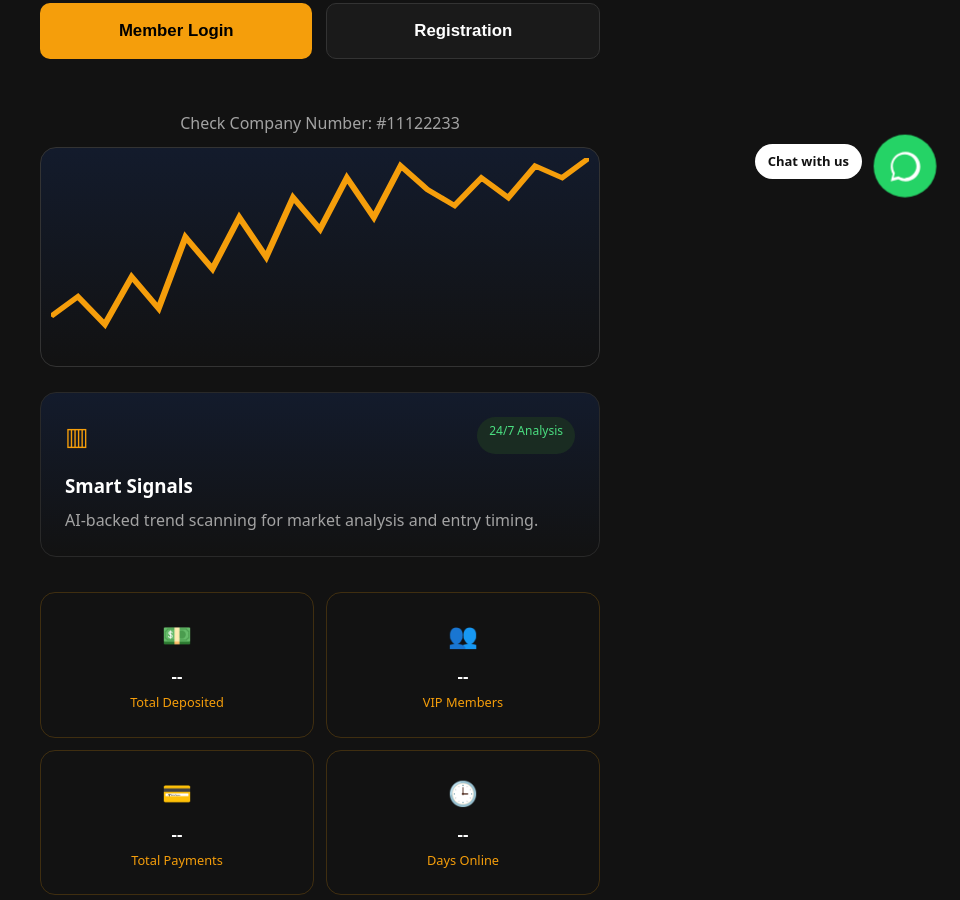
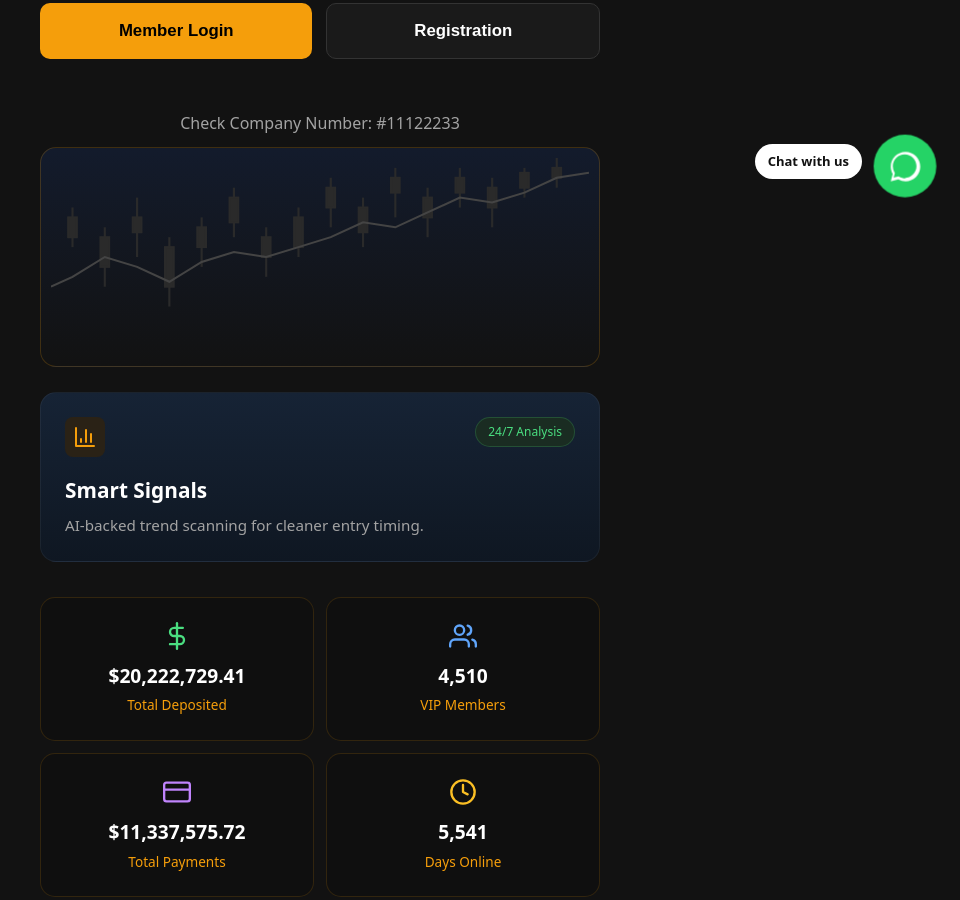
Before and after one commit to Taymiano/24hrsforextrader, a plain HTML site: page index.html in a window 1280 px wide. Shown: the part 579-1479 px from the top of the page, without its empty margins (320-1280 px from the left). Drawn offline with Linux system fonts and the light colour scheme.

Commit message:
Update index.html

```diff
--- a/index.html
+++ b/index.html
@@ -1,4 +1,3 @@
-
 <!DOCTYPE html>
 <html lang="en">
 <head>
@@ -38,6 +37,7 @@ body {
   padding:0 20px;
 }
 
+/* PAGE NAVIGATION */
 .page { display:none; }
 .page.active { display:block; }
 
@@ -88,6 +88,7 @@ header {
   font-size:1rem;
   overflow:hidden;
   text-overflow:ellipsis;
+  white-space:nowrap;
 }
 
 .nav-actions {
@@ -187,49 +188,58 @@ header {
 .chart {
   width:100%;
   height:220px;
-  border:1px solid var(--border);
+  border:1px solid rgba(245,158,11,.2); /* Slight orange tint on border */
   border-radius:16px;
   margin-bottom:25px;
   padding:10px;
   background:linear-gradient(180deg,#131b2c,#121212);
 }
 
-.chart svg {
-  width:100%;
-  height:100%;
-}
-
 /* SIGNALS */
 .signals {
-  background:linear-gradient(180deg,#131b2c,#121212);
-  border:1px solid #292929;
+  border:1px solid rgba(255,255,255,0.05);
+  background:linear-gradient(180deg, #162335 0%, #0f1722 100%);
   border-radius:16px;
   padding:24px;
   margin-bottom:35px;
+  text-align: left;
 }
 
 .signal-top {
   display:flex;
   justify-content:space-between;
+  align-items:flex-start;
   margin-bottom:18px;
 }
 
 .signal-icon {
-  color:var(--orange);
-  font-size:25px;
+  background:#2a2216;
+  padding:8px;
+  border-radius:8px;
+  display:flex;
+  align-items:center;
+  justify-content:center;
 }
 
 .badge {
   background:#1a2c22;
+  border:1px solid rgba(74, 222, 128, 0.2);
   color:#4ade80;
   padding:5px 12px;
   border-radius:20px;
   font-size:.75rem;
 }
 
+.signals h3 {
+  color:#ffffff;
+  font-size:1.3rem;
+  margin-bottom:8px;
+}
+
 .signals p {
-  color:var(--muted);
-  margin-top:8px;
+  color:#a3a3a3;
+  font-size:0.95rem;
+  margin-top:0;
 }
 
 /* STATISTICS */
@@ -241,26 +251,28 @@ header {
 }
 
 .stat {
-  border:1px solid rgba(245,158,11,.2);
+  background:#0f0f0f;
+  border:1px solid rgba(245,158,11,.15);
   border-radius:15px;
   padding:24px 10px;
   text-align:center;
 }
 
 .stat-icon {
-  font-size:24px;
-  margin-bottom:10px;
+  display:flex;
+  justify-content:center;
+  margin-bottom:12px;
 }
 
 .stat-value {
-  font-size:1.05rem;
+  font-size:1.2rem;
   font-weight:700;
   overflow-wrap:anywhere;
 }
 
 .stat-label {
   color:var(--orange);
-  font-size:.8rem;
+  font-size:0.85rem;
   margin-top:5px;
 }
 
@@ -335,6 +347,9 @@ header {
   text-decoration:none;
   color:white;
   font-weight:700;
+  width: 100%;
+  border: none;
+  cursor: pointer;
 }
 
 .blue { background:#2563eb; }
@@ -393,7 +408,7 @@ footer {
   border:1px solid var(--border);
   border-radius:12px;
   padding:35px;
-  box-shadow:0 10px 30px rgba(0,0,0,.5);
+  box-shadow:0 10px 30px rgb>a(0,0,0,.5);
 }
 
 .auth-header {
@@ -666,49 +681,135 @@ footer {
   </div>
 
   <div class="chart">
-    <svg viewBox="0 0 100 50" preserveAspectRatio="none">
+    <!-- Detailed Candlestick & Line Chart SVG -->
+    <svg viewBox="0 0 500 200" preserveAspectRatio="none" style="width:100%; height:100%;">
+      <!-- Candlesticks -->
+      <g stroke="#2a2a2a" stroke-width="2">
+        <line x1="20" y1="50" x2="20" y2="90" />
+        <rect x="16" y="60" width="8" height="20" fill="#2a2a2a" />
+
+        <line x1="50" y1="70" x2="50" y2="130" />
+        <rect x="46" y="80" width="8" height="30" fill="#2a2a2a" />
+
+        <line x1="80" y1="40" x2="80" y2="100" />
+        <rect x="76" y="60" width="8" height="15" fill="#2a2a2a" />
+
+        <line x1="110" y1="80" x2="110" y2="150" />
+        <rect x="106" y="90" width="8" height="40" fill="#2a2a2a" />
+
+        <line x1="140" y1="60" x2="140" y2="110" />
+        <rect x="136" y="70" width="8" height="20" fill="#2a2a2a" />
+
+        <line x1="170" y1="30" x2="170" y2="80" />
+        <rect x="166" y="40" width="8" height="25" fill="#2a2a2a" />
+
+        <line x1="200" y1="70" x2="200" y2="120" />
+        <rect x="196" y="80" width="8" height="20" fill="#2a2a2a" />
+
+        <line x1="230" y1="50" x2="230" y2="100" />
+        <rect x="226" y="60" width="8" height="30" fill="#2a2a2a" />
+
+        <line x1="260" y1="20" x2="260" y2="70" />
+        <rect x="256" y="30" width="8" height="20" fill="#2a2a2a" />
+
+        <line x1="290" y1="40" x2="290" y2="90" />
+        <rect x="286" y="50" width="8" height="25" fill="#2a2a2a" />
+
+        <line x1="320" y1="10" x2="320" y2="60" />
+        <rect x="316" y="20" width="8" height="15" fill="#2a2a2a" />
+
+        <line x1="350" y1="30" x2="350" y2="80" />
+        <rect x="346" y="40" width="8" height="20" fill="#2a2a2a" />
+
+        <line x1="380" y1="10" x2="380" y2="50" />
+        <rect x="376" y="20" width="8" height="15" fill="#2a2a2a" />
+
+        <line x1="410" y1="20" x2="410" y2="70" />
+        <rect x="406" y="30" width="8" height="20" fill="#2a2a2a" />
+
+        <line x1="440" y1="10" x2="440" y2="40" />
+        <rect x="436" y="15" width="8" height="15" fill="#2a2a2a" />
+
+        <line x1="470" y1="0" x2="470" y2="30" />
+        <rect x="466" y="10" width="8" height="10" fill="#2a2a2a" />
+      </g>
+      <!-- Trend Line -->
       <polyline
-        points="0,40 5,35 10,42 15,30 20,38 25,20 30,28 35,15 40,25 45,10 50,18 55,5 60,15 65,2 70,8 75,12 80,5 85,10 90,2 95,5 100,0"
+        points="0,130 20,120 50,100 80,110 110,125 140,105 170,95 200,100 230,90 260,80 290,65 320,70 350,55 380,40 410,45 440,35 470,20 500,15"
         fill="none"
-        stroke="#f59e0b"
-        stroke-width="1.2"/>
+        stroke="#444"
+        stroke-width="2"
+      />
     </svg>
   </div>
 </section>
 
 <section class="signals">
   <div class="signal-top">
-    <div class="signal-icon">▥</div>
+    <div class="signal-icon">
+      <svg viewBox="0 0 24 24" fill="none" stroke="#f59e0b" stroke-width="2" stroke-linecap="round" stroke-linejoin="round" style="width:24px; height:24px;">
+        <path d="M3 3v18h18"/>
+        <path d="M18 17V9"/>
+        <path d="M13 17V5"/>
+        <path d="M8 17v-3"/>
+      </svg>
+    </div>
     <div class="badge">24/7 Analysis</div>
   </div>
 
   <h3>Smart Signals</h3>
-  <p>AI-backed trend scanning for market analysis and entry timing.</p>
+  <p>AI-backed trend scanning for cleaner entry timing.</p>
 </section>
 
 <section class="stats">
 
+  <!-- Total Deposited -->
   <div class="stat">
-    <div class="stat-icon">💵</div>
-    <div class="stat-value">--</div>
+    <div class="stat-icon" style="color:#4ade80;">
+      <svg viewBox="0 0 24 24" fill="none" stroke="currentColor" stroke-width="2" stroke-linecap="round" stroke-linejoin="round" style="width:28px; height:28px;">
+        <line x1="12" y1="1" x2="12" y2="23"></line>
+        <path d="M17 5H9.5a3.5 3.5 0 0 0 0 7h5a3.5 3.5 0 0 1 0 7H6"></path>
+      </svg>
+    </div>
+    <div class="stat-value">$20,222,729.41</div>
     <div class="stat-label">Total Deposited</div>
   </div>
 
+  <!-- VIP Members -->
   <div class="stat">
-    <div class="stat-icon">👥</div>
-    <div class="stat-value">--</div>
+    <div class="stat-icon" style="color:#60a5fa;">
+      <svg viewBox="0 0 24 24" fill="none" stroke="currentColor" stroke-width="2" stroke-linecap="round" stroke-linejoin="round" style="width:28px; height:28px;">
+        <path d="M17 21v-2a4 4 0 0 0-4-4H5a4 4 0 0 0-4 4v2"></path>
+        <circle cx="9" cy="7" r="4"></circle>
+        <path d="M23 21v-2a4 4 0 0 0-3-3.87"></path>
+        <path d="M16 3.13a4 4 0 0 1 0 7.75"></path>
+      </svg>
+    </div>
+    <div class="stat-value">4,510</div>
     <div class="stat-label">VIP Members</div>
   </div>
 
+  <!-- Total Payments -->
   <div class="stat">
-    <div class="stat-icon">💳</div>
-    <div class="stat-value">--</div>
+    <div class="stat-icon" style="color:#c084fc;">
+      <svg viewBox="0 0 24 24" fill="none" stroke="currentColor" stroke-width="2" stroke-linecap="round" stroke-linejoin="round" style="width:28px; height:28px;">
+        <rect x="1" y="4" width="22" height="16" rx="2" ry="2"></rect>
+        <line x1="1" y1="10" x2="23" y2="10"></line>
+      </svg>
+    </div>
+    <div class="stat-value">$11,337,575.72</div>
     <div class="stat-label">Total Payments</div>
   </div>
 
+  <!-- Days Online -->
   <div class="stat">
-    <div class="stat-icon">🕒</div>
-    <div class="stat-value">--</div>
+    <div class="stat-icon" style="color:#fbbf24;">
+      <svg viewBox="0 0 24 24" fill="none" stroke="currentColor" stroke-width="2" stroke-linecap="round" stroke-linejoin="round" style="width:28px; height:28px;">
+        <circle cx="12" cy="12" r="10"></circle>
+        <polyline points="12 6 12 12 16 14"></polyline>
+      </svg>
+    </div>
+    <div class="stat-value">5,541</div>
     <div class="stat-label">Days Online</div>
   </div>
 
@@ -728,7 +829,7 @@ footer {
 
     <div class="details">
       <span>Minimum Deposit:</span>
-      <span>$10</span>
+      <span>$100</span>
     </div>
 
     <div class="details">
@@ -1007,6 +1108,7 @@ footer {
 
 
 <!-- ================= FLOATING WHATSAPP ================= -->
+<!-- Kept outside the pages so it floats on ALL screens -->
 
 <span class="whatsapp-label">Chat with us</span>
 
@@ -1025,57 +1127,43 @@ footer {
 
 
 <script>
-
 /* PAGE NAVIGATION */
-
 function showPage(pageId) {
-
+  // Hide all pages
   document.querySelectorAll('.page').forEach(function(page) {
     page.classList.remove('active');
   });
 
+  // Show the selected page
   document.getElementById(pageId).classList.add('active');
 
+  // Scroll to top
   window.scrollTo({
-    top:0,
-    behavior:'smooth'
+    top: 0,
+    behavior: 'smooth'
   });
 }
 
-
 /* LOGIN FORM */
-
-document.getElementById('loginForm').addEventListener('submit',function(e) {
-
+document.getElementById('loginForm').addEventListener('submit', function(e) {
   e.preventDefault();
-
-  alert(
-    'Login system is not connected yet. Authentication backend integration is required.'
-  );
-
+  alert('Login system is not connected yet. Authentication backend integration is required.');
 });
 
-
 /* REGISTRATION FORM */
-
-document.getElementById('registerForm').addEventListener('submit',function(e) {
-
+document.getElementById('registerForm').addEventListener('submit', function(e) {
   e.preventDefault();
 
   const password = document.getElementById('registerPassword').value;
   const confirm = document.getElementById('confirmPassword').value;
 
-  if(password !== confirm) {
+  if (password !== confirm) {
     alert('Passwords do not match.');
     return;
   }
 
-  alert(
-    'Registration system is not connected yet. Authentication backend integration is required.'
-  );
-
+  alert('Registration system is not connected yet. Authentication backend integration is required.');
 });
-
 </script>
 
 </body>
```
